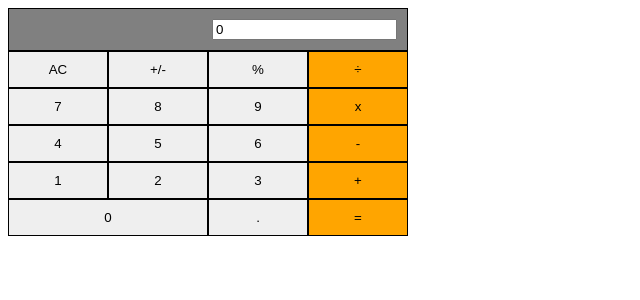
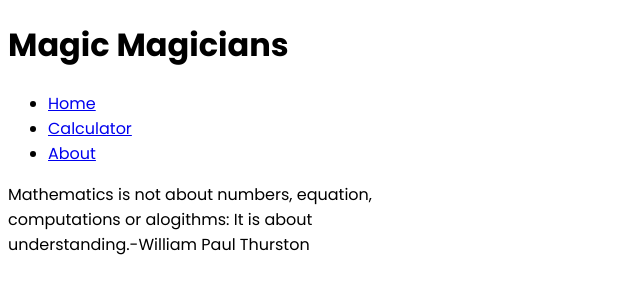
Before and after one commit to KaskMIL/math_magicians, a React (Create React App) app: page /about in a window 1280 px wide. Shown: the top 300 px of the page, without its empty margins (0-640 px from the left). Built offline with nearby package versions, Linux system fonts and the light colour scheme.

Commit message:
Added CalcuContainer and about components, make the nav functional

```diff
--- a/src/App.js
+++ b/src/App.js
@@ -1,10 +1,17 @@
+import { Routes, Route } from 'react-router-dom';
 import './app.css';
-import Calculator from './components/calculator';
+import CalculatorContainer from './components/CalcuContainer';
+import About from './components/About';
+import Home from './components/Home';
 
 function App() {
   return (
     <div className="app">
-      <Calculator />
+      <Routes>
+        <Route path="/" element={<Home />} />
+        <Route path="/calculator" element={<CalculatorContainer />} />
+        <Route path="/about" element={<About />} />
+      </Routes>
     </div>
   );
 }
--- /dev/null
+++ b/src/components/About.js
@@ -0,0 +1,18 @@
+import React from 'react';
+import Header from './Header';
+
+function About() {
+  return (
+    <>
+      <Header />
+      <article>
+        <p>
+          Mathematics is not about numbers, equation, computations or alogithms:
+          It is about understanding.-William Paul Thurston
+        </p>
+      </article>
+    </>
+  );
+}
+
+export default About;
--- /dev/null
+++ b/src/components/CalcuContainer.js
@@ -0,0 +1,17 @@
+import React from 'react';
+import Header from './Header';
+import Calculator from './calculator';
+
+function CalculatorContainer() {
+  return (
+    <>
+      <Header />
+      <main>
+        <h2>let&apos;s do some Maths!</h2>
+        <Calculator />
+      </main>
+    </>
+  );
+}
+
+export default CalculatorContainer;
--- a/src/components/Header.js
+++ b/src/components/Header.js
@@ -9,7 +9,7 @@ function Header() {
         <ul>
           <li><Link to="/">Home</Link></li>
           <li><Link to="/calculator">Calculator</Link></li>
-          <li><Link to="about">About</Link></li>
+          <li><Link to="/about">About</Link></li>
         </ul>
       </nav>
     </header>
```
